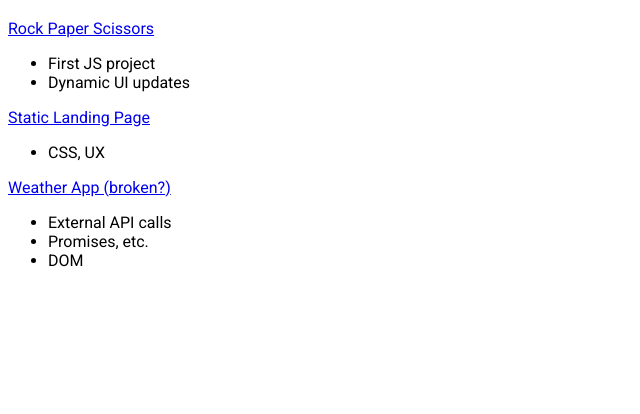
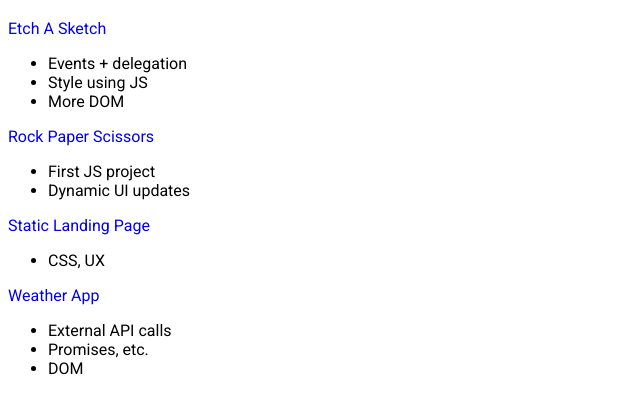
Before and after one commit to goldenpuffle123/projects, a plain HTML site: page index.html in a window 1280 px wide. Shown: the part 62-476 px from the top of the page, without its empty margins (0-640 px from the left). Drawn offline with Linux system fonts and the light colour scheme.

Commit message:
Update projects, deploy gh-pages

```diff
--- a/index.html
+++ b/index.html
@@ -6,29 +6,33 @@
     <title>Document</title>
     <style>
         @import url('https://fonts.googleapis.com/css?family=Roboto');
-
-        * {
-            font-family: Roboto, Arial;
-        }
+        * { font-family: Roboto, Arial;}
+        a {text-decoration: none;}
+        a:hover {text-decoration: underline;}
     </style>
 </head>
 <body>
     <h1>Projects</h1>
-    <a href="js_exercises_top/rock_paper_scissors/index.html">Rock Paper Scissors</a>
+    <a href="./etch_sketch/index.html">Etch A Sketch</a>
+    <ul>
+        <li>Events + delegation</li>
+        <li>Style using JS</li>
+        <li>More DOM</li>
+    </ul>
+    <a href="./rock_paper_scissors/index.html">Rock Paper Scissors</a>
     <ul>
         <li>First JS project</li>
         <li>Dynamic UI updates</li>
     </ul>
-    <a href="landing_page/index.html">Static Landing Page</a>
+    <a href="./landing_page/index.html">Static Landing Page</a>
     <ul>
         <li>CSS, UX</li>
     </ul>
-    <a href="weather_app/index.html">Weather App (broken?)</a>
+    <a href="./weather_app/index.html">Weather App</a>
     <ul>
         <li>External API calls</li>
         <li>Promises, etc.</li>
         <li>DOM</li>
-
     </ul>
 </body>
 </html>
```
Also changed, not shown: rock_paper_scissors/index.html (renamed from js_exercises_top/rock_paper_scissors/index.html), rock_paper_scissors/rps.js (renamed from js_exercises_top/rock_paper_scissors/rps.js), rock_paper_scissors/style.css (renamed from js_exercises_top/rock_paper_scissors/style.css).
